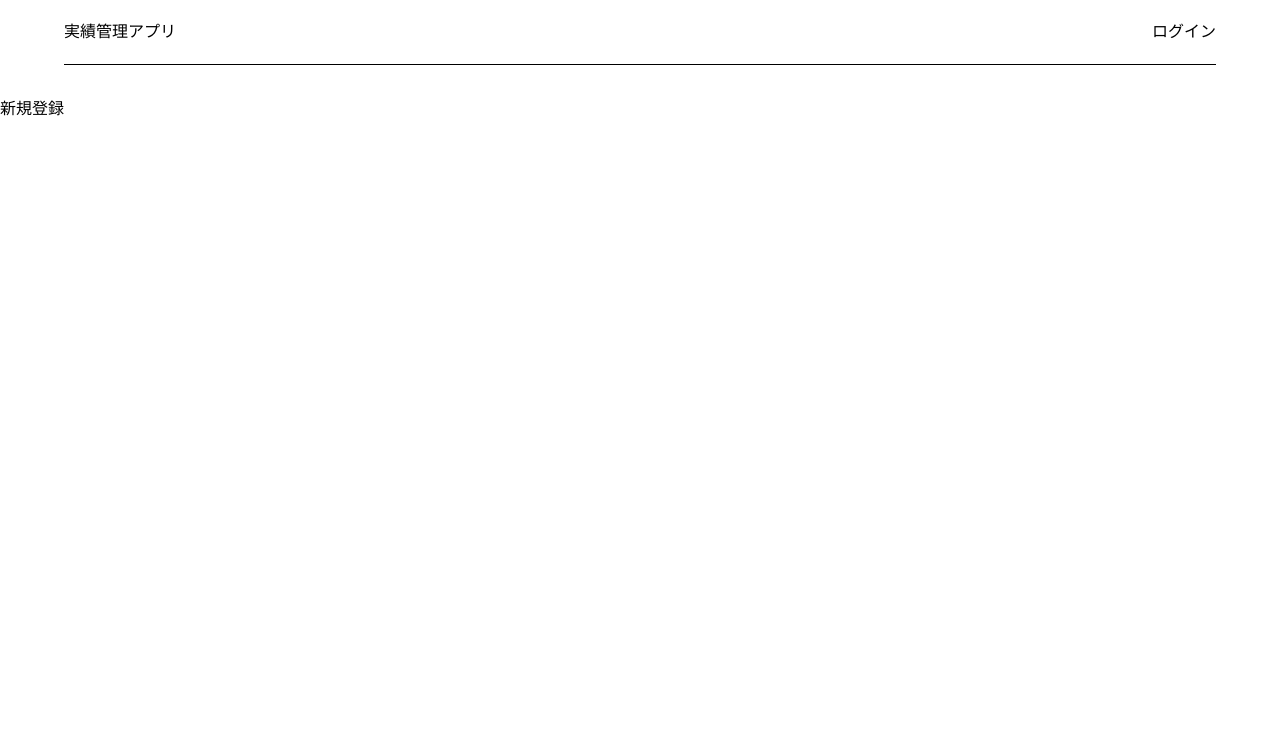
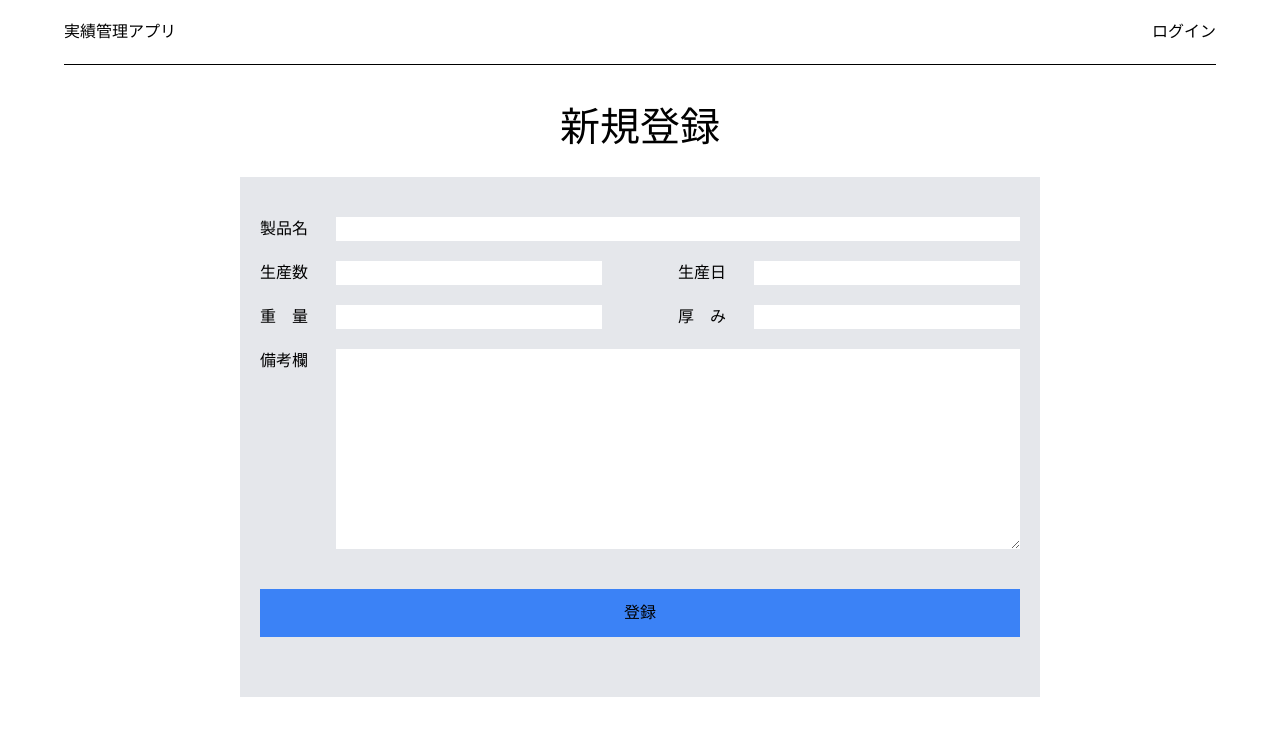
Before and after one commit to yoshimineyuuto0217/ziltusekikanri, a Next.js app: page /Registration in a window 1280 px wide. Shown: the top 736 px of the page. Built offline with nearby package versions, Linux system fonts and the light colour scheme.

Commit message:
ページのコーディングすみ

```diff
--- a/app/Delete/page.tsx
+++ b/app/Delete/page.tsx
@@ -4,13 +4,13 @@ const page = () => {
   return (
     <>
       <h1 className="text-center text-[2.5em] mb-5">新規削除</h1>
-      <form action=""className="bg-red-200 py-10 px-5 sm:w-[50%]  w-[90%] m-auto ">
+      <form action=""className="bg-gray-200 py-10 px-5 sm:max-w-[800px]  w-[90%] m-auto ">
         <div className="sm:flex mb-5 m-auto w-[100%] ">
           <label
             htmlFor="name"
-            className="sm:w-[15%] w-[100%]"
+            className="sm:w-[15%] w-[100%] text-center"
           >
-            製品名：
+            製品名
           </label>
           <input
             type="name"
@@ -23,9 +23,9 @@ const page = () => {
         <div className="sm:flex mb-5 m-auto w-[100%]">
           <label
             htmlFor="name"
-            className="sm:w-[15%]  w-[100%]"
+            className="sm:w-[15%]  w-[100%] text-center"
           >
-            I D：
+            I D
           </label>
           <input
             type="name"
--- a/app/Registration/page.tsx
+++ b/app/Registration/page.tsx
@@ -1,9 +1,68 @@
-import React from 'react'
+import React from "react";
 
 const page = () => {
   return (
-    <div>新規登録</div>
-  )
-}
+    <>
+      <h1 className="text-center text-[2.5em] mb-5">新規登録</h1>
+      <form
+        action=""
+        className="bg-gray-200 py-10 px-5 sm:max-w-[800px]  w-[90%] m-auto "
+      >
+        <div className="flex flex-col sm:flex sm:flex-row sm:flex-wrap w-[100%]">
+          <label htmlFor="name" className="sm:w-[10%] w-[100%]">
+            製品名
+          </label>
+          <input
+            type="name"
+            id="name"
+            name="name"
+            className="w-[100%] sm:w-[90%] mb-5"
+          />
+          <label htmlFor="name" className="sm:w-[10%] w-[100%]">
+            生産数
+          </label>
+          <input
+            type="name"
+            id="name"
+            name="name"
+            className="w-[100%] sm:w-[35%] mb-5 mr-[10%]"
+          />
+          <label htmlFor="name" className="sm:w-[10%] w-[100%]">
+            生産日
+          </label>
+          <input type="name" id="name" name="name" className="w-[100%] sm:w-[35%] mb-5" />
+          <label htmlFor="name" className="sm:w-[10%] w-[100%]">
+            重　量
+          </label>
+          <input
+            type="name"
+            id="name"
+            name="name"
+            className="sm:w-[35%] w-[100%] mb-5 mr-[10%]"
+          />
+          <label htmlFor="name" className="sm:w-[10%] w-[100%]">
+            厚　み
+          </label>
+          <input type="name" id="name" name="name" className="sm:w-[35%] mb-5 w-[100%]" />
+          <label htmlFor="remarks" className="sm:w-[10%] w-[100%]">
+            備考欄
+          </label>
+          <textarea
+            id="remarks"
+            name="remarks"
+            className="sm:w-[90%] w-[100%] mb-10 h-[200px] p-2"
+            maxLength={200}
+          />
+        </div>
+        <button
+          type="submit"
+          className=" w-[100%]  mb-5 bg-blue-500  p-3 hover:bg-blue-600 transition "
+        >
+          登録
+        </button>
+      </form>
+    </>
+  );
+};
 
-export default page
+export default page;
--- a/app/Search/page.tsx
+++ b/app/Search/page.tsx
@@ -2,7 +2,32 @@ import React from 'react'
 
 const page = () => {
   return (
-    <div>実績検索</div>
+    <>
+      <h1 className="text-center text-[2.5em] mb-5">実績検索</h1>
+      <form action=""className="bg-gray-200 py-10 px-5 sm:max-w-[800px]  w-[90%] m-auto ">
+        <div className="sm:flex mb-5 m-auto w-[100%] ">
+          <label
+            htmlFor="name"
+            className="sm:w-[15%] w-[100%] text-center"
+          >
+            製品名
+          </label>
+          <input
+            type="name"
+            id="name"
+            name="name"
+            placeholder="製品名を入れてください"
+            className="sm:w-[85%] w-[100%]"
+          />
+        </div>
+        <button
+          type="submit"
+          className=" w-[100%] bg-blue-500  p-3 hover:bg-blue-600 transition "
+        >
+          検索
+        </button>
+      </form>
+    </>
   )
 }
 
```
